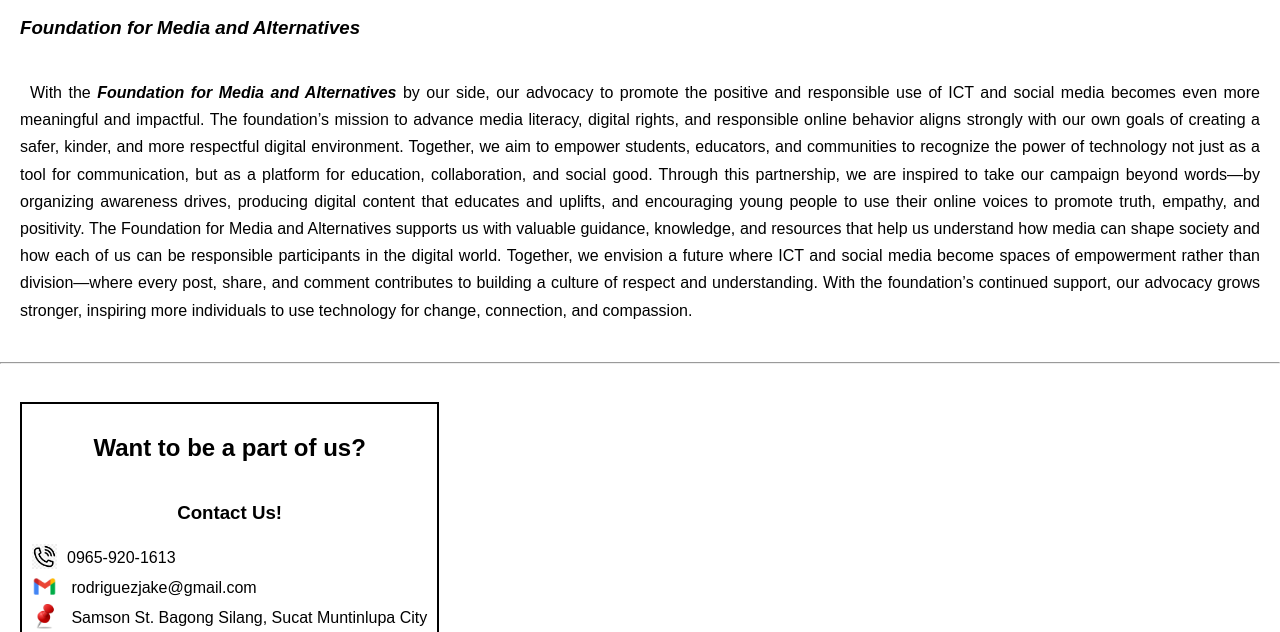
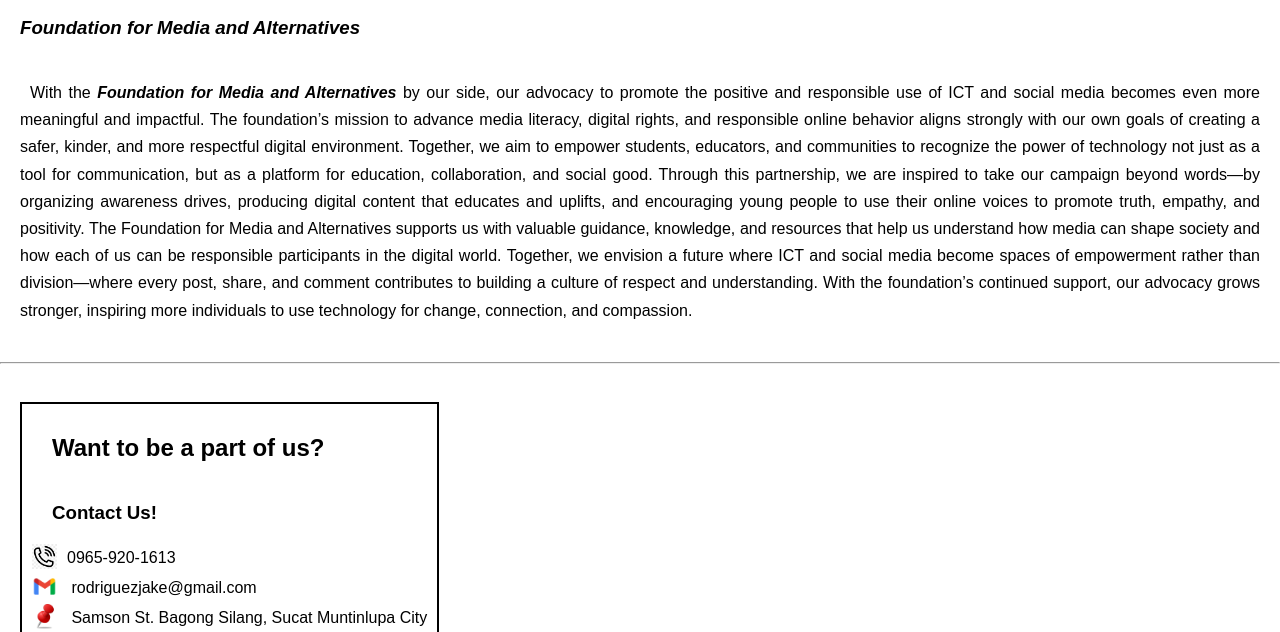
Before and after one commit to Kaito091023/Journal, a plain HTML site: page Cont.html in a window 1280 px wide. Shown: the part 139-771 px from the top of the page. Drawn offline with Linux system fonts and the light colour scheme.

Commit message:
Cont.html

```diff
--- a/Cont.html
+++ b/Cont.html
@@ -29,8 +29,6 @@
                 justify-content: center;
                 align-items: center;
                 font-family: sans-serif;
-                justify-items: center;
-                text-align: justify;
             }
 
             .contact h2 {
```
